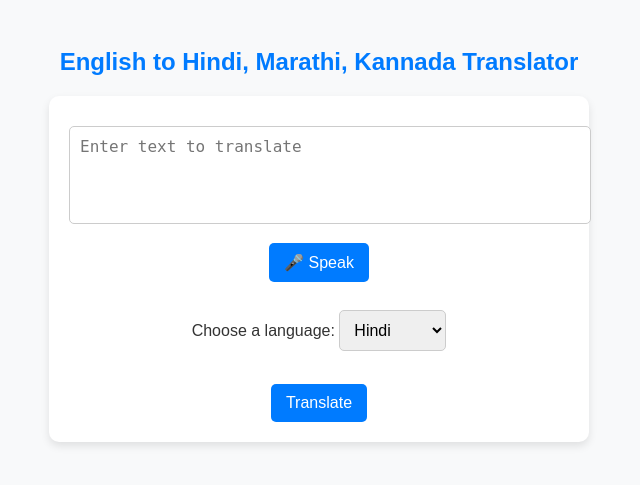
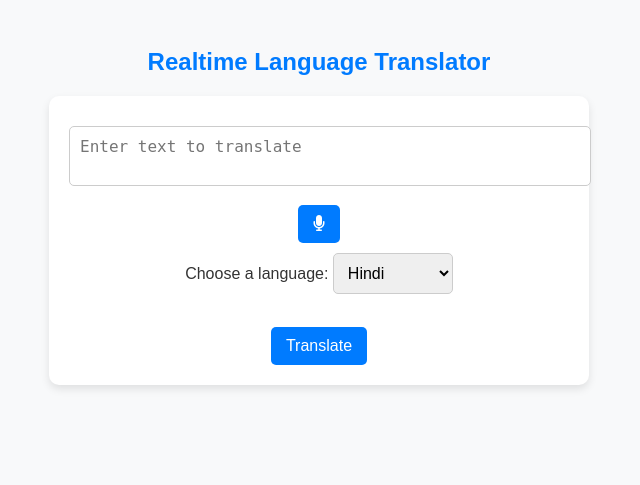
Before and after one commit to AbhishekKameri/Real-Time-Translation-using-Machine-learning, a Flask app: page / in a window 1280 px wide. Shown: the top 485 px of the page, without its empty margins (321-961 px from the left). Run offline with Flask 3, Linux system fonts and the light colour scheme.

Commit message:
Update index.html

```diff
--- a/template/index.html
+++ b/template/index.html
@@ -1,25 +1,40 @@
 <!DOCTYPE html>
 <html lang="en">
 <head>
-    <meta charset="UTF-8">
-    <meta name="viewport" content="width=device-width, initial-scale=1.0">
+  <meta charset="UTF-8" />
+  <meta name="viewport" content="width=device-width, initial-scale=1.0"/>
   <title>English to Multiple Languages Translator</title>
   <link rel="stylesheet" href="{{ url_for('static', filename='style.css') }}">
+  <link rel="stylesheet" href="https://cdnjs.cloudflare.com/ajax/libs/font-awesome/6.5.0/css/all.min.css">
 </head>
 <body>
-    <h2>English to Hindi, Marathi, Kannada Translator</h2>
+  <h2>Realtime Language Translator</h2>
 
   <form method="POST">
-        <textarea id="input_text" name="input_text" rows="4" cols="50" placeholder="Enter text to translate"></textarea>
-        <button type="button" id="voice_button">🎤 Speak</button><br><br>
+    <!-- Text input + voice -->
+    <div class="textarea-wrapper">
+      <textarea id="input_text" name="input_text" placeholder="Enter text to translate"></textarea>
+      <button type="button" id="voice_button" title="Speak Now">
+        <i class="fas fa-microphone" id="mic_icon"></i>
+        <span class="recording-wave" id="recording_wave"></span>
+      </button>
+    </div>
 
+    <!-- Language dropdown -->
+    <!-- Language dropdown -->
 <label for="language">Choose a language:</label>
 <select name="language" id="language">
-            <option value="hi">Hindi</option>
-            <option value="mr">Marathi</option>
-            <option value="kn">Kannada</option>
-        </select><br><br>
+  <option value="hi" {% if selected_lang == 'hi' %}selected{% endif %}>Hindi</option>
+  <option value="mr" {% if selected_lang == 'mr' %}selected{% endif %}>Marathi</option>
+  <option value="kn" {% if selected_lang == 'kn' %}selected{% endif %}>Kannada</option>
+  <option value="ta" {% if selected_lang == 'ta' %}selected{% endif %}>Tamil</option>
+  <option value="te" {% if selected_lang == 'te' %}selected{% endif %}>Telugu</option>
+  <option value="ml" {% if selected_lang == 'ml' %}selected{% endif %}>Malayalam</option>
+  <option value="bn" {% if selected_lang == 'bn' %}selected{% endif %}>Bengali</option>
+</select>
+    <br><br>
 
+    <!-- Submit -->
     <button type="submit">Translate</button>
   </form>
 
@@ -28,16 +43,26 @@
     <p>{{ translation }}</p>
   {% endif %}
 
+  <!-- Voice Recognition Script -->
   <script>
-        document.getElementById("voice_button").addEventListener("click", function() {
-            let recognition = new (window.SpeechRecognition || window.webkitSpeechRecognition)();
+    const voiceBtn = document.getElementById("voice_button");
+    const inputText = document.getElementById("input_text");
+
+    const recognition = new (window.SpeechRecognition || window.webkitSpeechRecognition)();
     recognition.lang = "en-US";
+
+    voiceBtn.addEventListener("click", () => {
+      voiceBtn.classList.add("recording");
       recognition.start();
+    });
 
     recognition.onresult = function(event) {
-                document.getElementById("input_text").value = event.results[0][0].transcript;
+      inputText.value = event.results[0][0].transcript;
     };
-        });
+
+    recognition.onend = function() {
+      voiceBtn.classList.remove("recording");
+    };
   </script>
 </body>
 </html>
```
Lines whose indentation alone changed are shown as unchanged.
